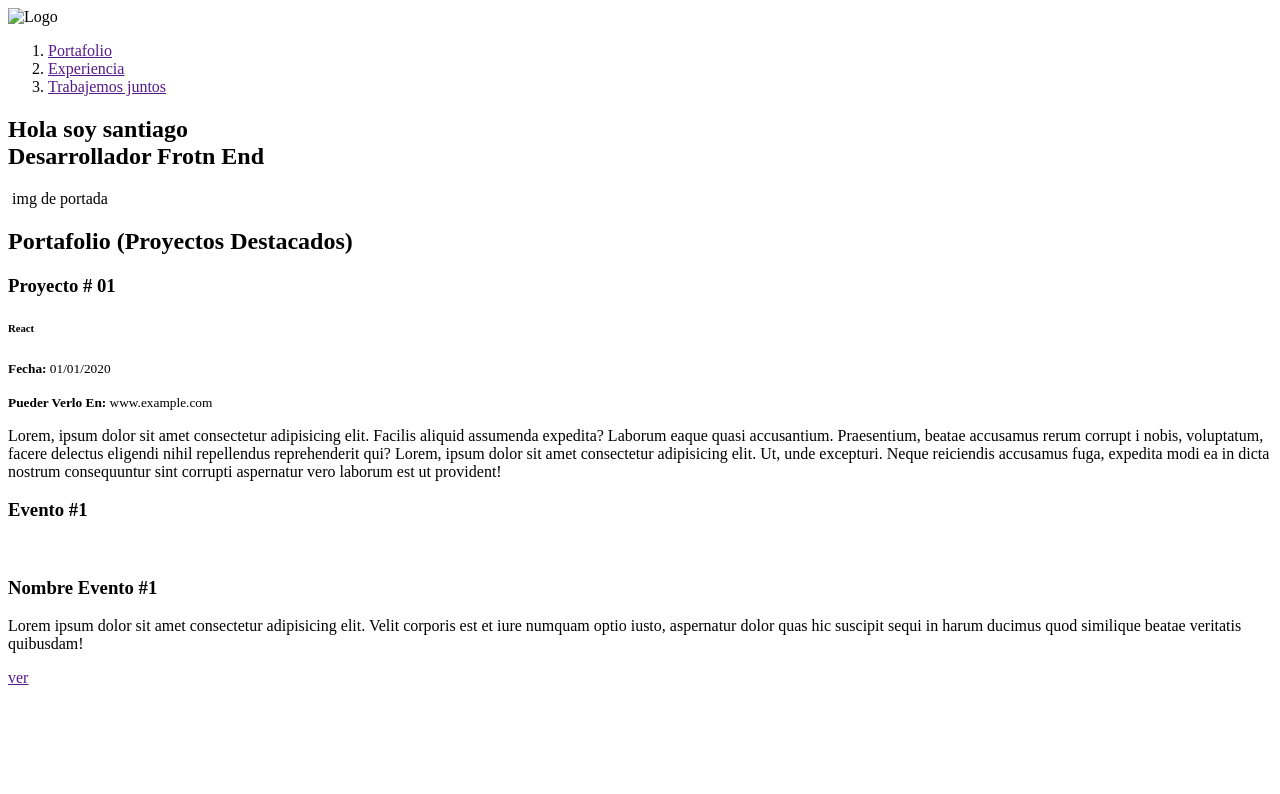
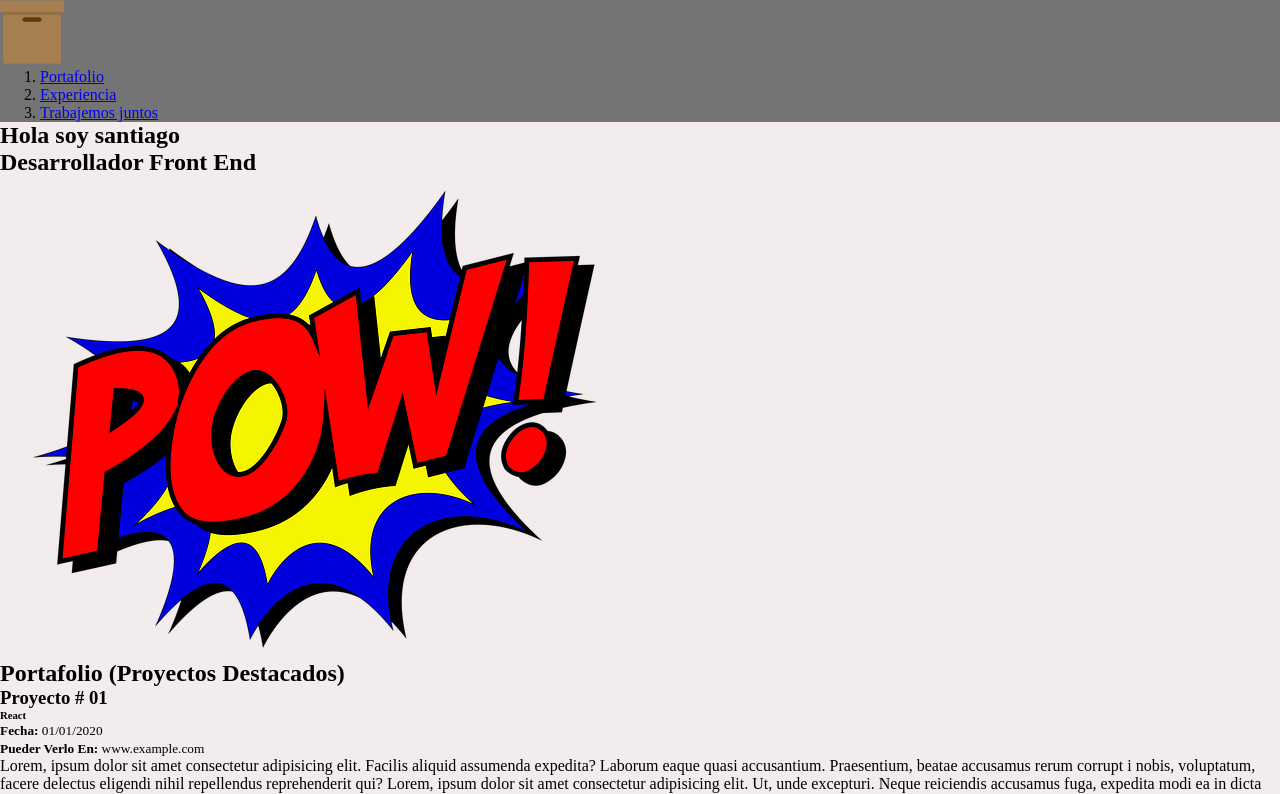
Before and after one commit to sgonzavar/Portfolio-Dev, a plain HTML site: page index.html in a window 1280 px wide. Shown: the top 794 px of the page. Drawn offline with Linux system fonts and the light colour scheme.

Commit message:
Feat: add new elements

```diff
--- /dev/null
+++ b/assets/css/style.css
@@ -0,0 +1,11 @@
+*{
+  margin: 0;
+}
+
+body {
+  background-color: rgb(243, 236, 236);
+}
+
+header {
+  background-color: rgb(116, 116, 116);
+}
--- a/index.html
+++ b/index.html
@@ -1,71 +1,94 @@
 <!DOCTYPE html>
-<html lang="en">
+<html lang="es">
 <head>
   <meta charset="UTF-8">
   <meta name="viewport" content="width=device-width, initial-scale=1.0">
   <title>Portafolio</title>
+  <link rel="shortcut icon" href="./assets/img/favicon.png" type="image/png">
+  <link rel="stylesheet" href="./assets/css/style.css">
 </head>
 <body>
-  <header>
-    <nav>
-      <div>
-        <img src="" alt="Logo">
+  <header class="header">
+    <div class="logo">
+      <img src="./assets/img/logo.png" class="logo-img" alt="Logo">
     </div>
+    <nav class="menu">
       <ol>
-        <li> <a href=""> Portafolio </a> </li>
-        <li> <a href=""> Experiencia </a> </li>
-        <li> <a href=""> Trabajemos juntos </a> </li>
-
+        <li> <a class="menu-link" href="#portfolio"> Portafolio </a> </li>
+        <li> <a class="menu-link" href="#event"> Experiencia </a> </li>
+        <li> <a class="menu-link" href="#together"> Trabajemos juntos </a> </li>
       </ol>
     </nav>
   </header>
 
-  <section>
+  <section class="hero">
     <h1> Hola soy <strong> santiago </strong>  <br>
-       Desarrollador <strong> Frotn End </strong>
+       Desarrollador <strong> Front End </strong>
     </h1>
-    <img src="" alt=""> img de portada
+    <img src="./assets/img/hero.png" alt="hero">
   </section>
 
-  <section>
+  <section id="portfolio" class="container-port">
     <h2>Portafolio (Proyectos Destacados)</h2>
-    <article>
-      <h3>Proyecto # 01 </h3>
-      <h6>React</h6>
-      <p> <small> <strong> Fecha: </strong>  01/01/2020</small></p>
-      <p> <small> <strong> Pueder Verlo En: </strong> www.example.com </small></p>
-      <p> Lorem, ipsum dolor sit amet consectetur adipisicing elit. Facilis aliquid assumenda
+    <article class="port-proyect">
+      <h3 class="port-proyect-title">Proyecto # 01 </h3>
+      <h6 class="port-proyect-subtitle">React</h6>
+      <p class="port-proyect-date"> <small> <strong> Fecha: </strong>  01/01/2020</small></p>
+      <p class="port-proyect-url"> <small> <strong> Pueder Verlo En: </strong> www.example.com </small></p>
+      <p class="port-proyect-description"> Lorem, ipsum dolor sit amet consectetur adipisicing elit. Facilis aliquid assumenda
         expedita? Laborum eaque quasi accusantium. Praesentium, beatae accusamus rerum corrupt
         i nobis, voluptatum, facere delectus eligendi nihil repellendus reprehenderit qui?
         Lorem, ipsum dolor sit amet consectetur adipisicing elit. Ut, unde excepturi.
         Neque reiciendis accusamus fuga, expedita modi ea in dicta nostrum consequuntur
         sint corrupti aspernatur vero laborum est ut provident!
       </p>
+      <figure class="proyect-imagesContainer">
+        <img class="proyect-image" src="./assets/img/zap.png" alt="zap">
+      </figure>
+    </article>
+
+    <article class="port-proyect">
+      <h3 class="port-proyect-title">Proyecto # 02 </h3>
+      <h6 class="port-proyect-subtitle">React</h6>
+      <p class="port-proyect-date"> <small> <strong> Fecha: </strong>  01/01/2020</small></p>
+      <p class="port-proyect-url"> <small> <strong> Pueder Verlo En: </strong> www.example.com </small></p>
+      <p class="port-proyect-description"> Lorem, ipsum dolor sit amet consectetur adipisicing elit. Facilis aliquid assumenda
+        expedita? Laborum eaque quasi accusantium. Praesentium, beatae accusamus rerum corrupt
+        i nobis, voluptatum, facere delectus eligendi nihil repellendus reprehenderit qui?
+        Lorem, ipsum dolor sit amet consectetur adipisicing elit. Ut, unde excepturi.
+        Neque reiciendis accusamus fuga, expedita modi ea in dicta nostrum consequuntur
+        sint corrupti aspernatur vero laborum est ut provident!
+      </p>
+      <figure class="proyect-imagesContainer">
+        <img class="proyect-image" src="./assets/img/kapow.png" alt="kapow">
+      </figure>
     </article>
 
   </section>
 
-  <section>
-    <h3>Evento #1</h3>
-    <article>
-      <figure>
-        <img src="" alt="">
+  <section id="event">
+    <h3>Eventos</h3>
+    <article class="event">
+      <figure class="event-imagesContainer">
+        <img class="event-image" src="./assets/img/boom.png" alt="">
       </figure>
-      <h3>Nombre Evento #1</h3>
-      <p>Lorem ipsum dolor sit amet consectetur adipisicing elit. Velit corporis est et iure
+      <h3 class="even-title">Nombre Evento #1</h3>
+      <p class="event-description">Lorem ipsum dolor sit amet consectetur adipisicing elit. Velit corporis est et iure
          numquam optio iusto, aspernatur dolor quas hic suscipit sequi in harum ducimus quod
          similique beatae veritatis quibusdam!
       </p>
-      <a href=""> ver </a>
+      <a class="event-url" href="" target="_blank"> ver </a>
     </article>
-
   </section>
 
-  <section></section>
+  <section id="together" class="contact">
+    <form action="/suscripcion/" class="form-email">
+      <h3>¿Creamos algo juntos?</h3>
+      <input type="text" name="" id="email" placeholder="Dej@ tu email">
+      <button>Enviar</button>
+    </form>
+  </section>
 
-  <footer>
-
-
-  </footer>
+  <footer class="footer" >Footer</footer>
 </body>
 </html>
```
Also changed, not shown: assets/img/boom.png (added), assets/img/favicon.png (added), assets/img/hero.png (added), assets/img/kapow.png (added), assets/img/zap.png (added). Lines whose indentation alone changed are shown as unchanged.
